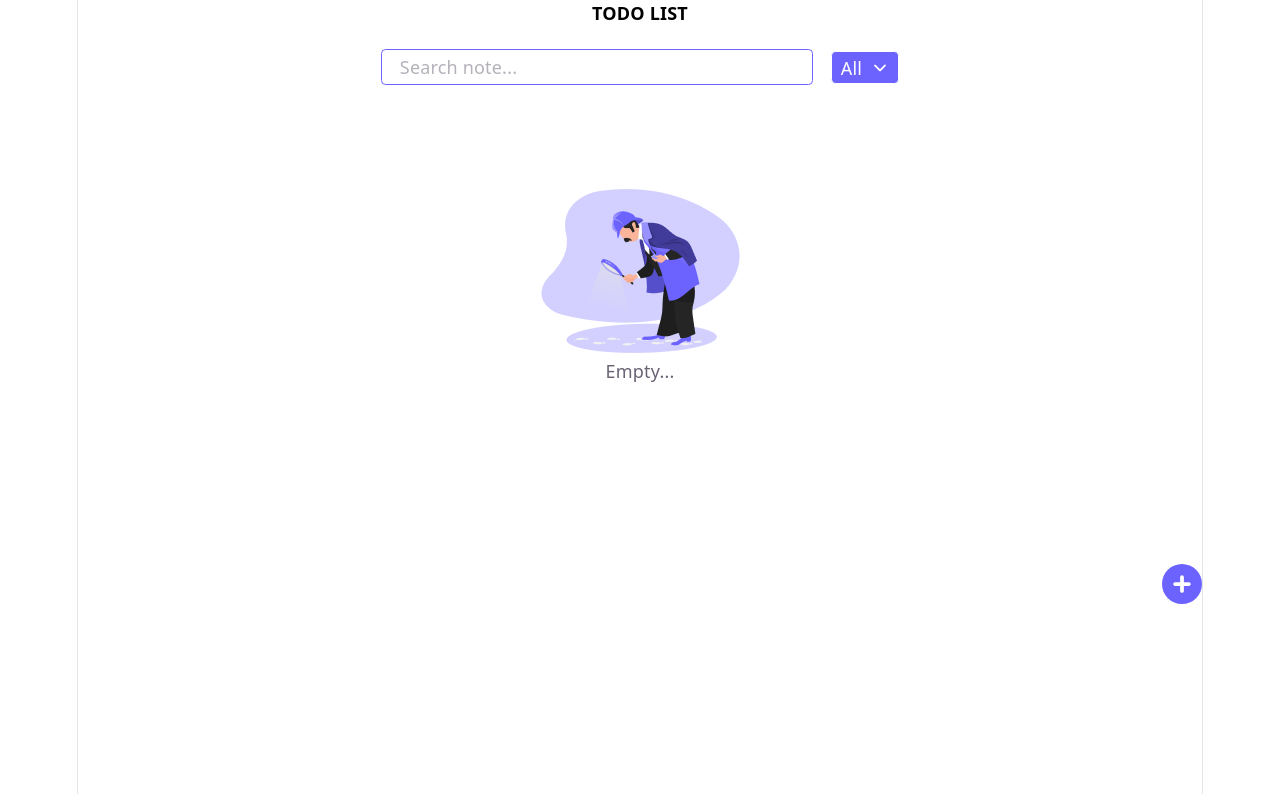
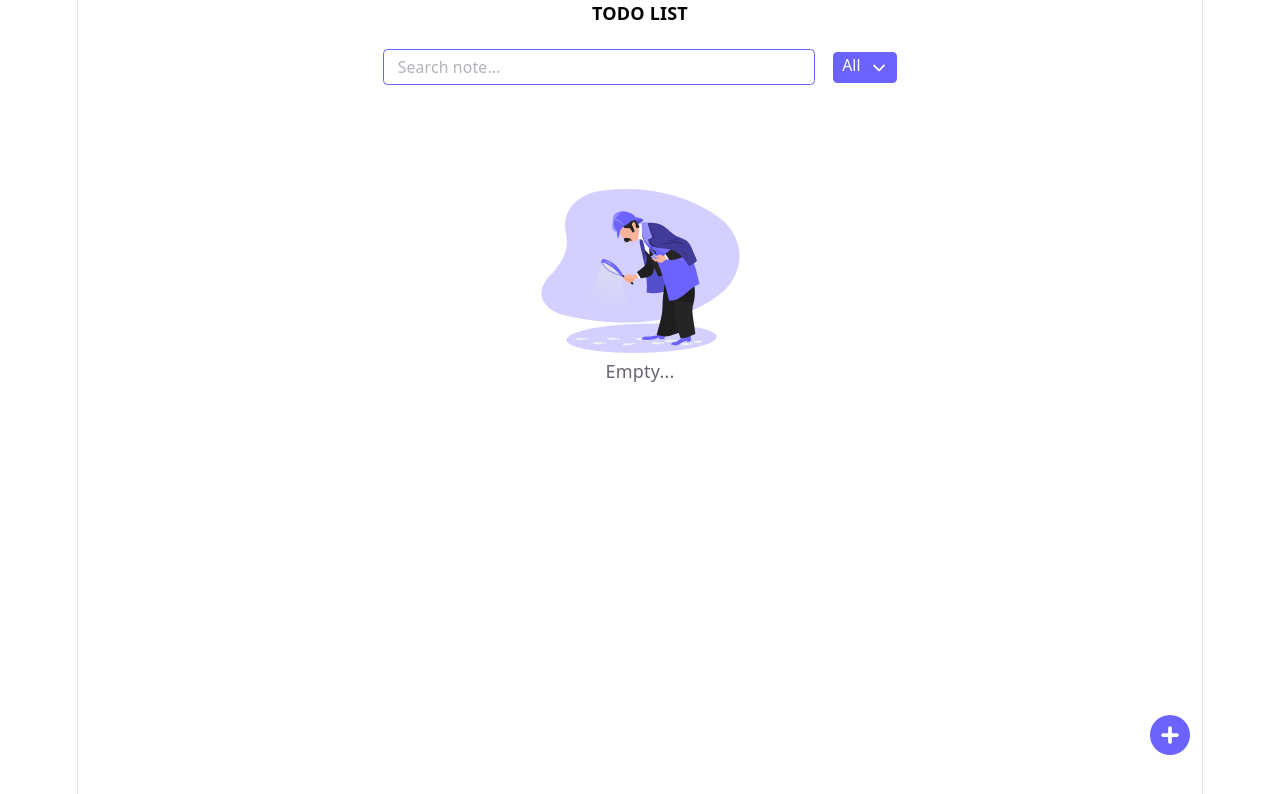
Before and after one commit to kngxfrd/todo_frontend, a React (Vite) app: page /#/ in a window 1280 px wide. Shown: the top 794 px of the page. Built offline with nearby package versions, Linux system fonts and the light colour scheme.

Commit message:
updated fonts

```diff
--- a/src/App.tsx
+++ b/src/App.tsx
@@ -51,14 +51,14 @@ function App() {
       </div>
       <div className=" flex item-center justify-center gap-4 pt-5">
         <input
-          className=" border rounded-sm sm:w-sm h-8 pl-4 border-[#6c63ff] focus:outline-0"
+          className=" border rounded-sm w-sm text-sm h-8 pl-3 border-[#6c63ff] focus:outline-0 font-inter"
           type="text"
           placeholder="Search note..."
           value={search}
           onChange={(e) => setSearch(e.target.value)}
         />
-        <button className=" text-md">
-          <div className="border -mt-1 p-2 px-2 py-0.5 flex gap-2 mt-0.5 bg-[#6c63ff] text-white rounded-sm">
+        <button className=" text-sm">
+          <div className="h-7 -mt-1 p-2 px-2 py-0.5 flex gap-2 mt-0.5 bg-[#6c63ff] text-white rounded-sm font-kanit">
             All
             <IoIosArrowDown className="mt-1" size={18} />
           </div>
@@ -104,7 +104,9 @@ function App() {
                     />
                     <span
                       className={
-                        note.completed ? "line-through text-gray pl-5" : "pl-5"
+                        note.completed
+                          ? "line-through text-gray pl-5"
+                          : "pl-5 font-kanit"
                       }
                     >
                       {note.text}
@@ -126,7 +128,7 @@ function App() {
           )}
         </div>
       </div>
-      <div className="flex-col justify-items-end bottom-10 mt-40 ">
+      <div className="fixed bottom-10 right-20">
         <FaCirclePlus size={40} color="#6c63ff" onClick={() => setOpen(true)} />
       </div>
 
@@ -139,7 +141,7 @@ function App() {
               <input
                 autoFocus
                 type="text"
-                className="border border-[#6c63ff] p-2 w-full rounded focus:outline-0"
+                className="border border-[#6c63ff] p-2 w-full rounded focus:outline-0 font-inter text-sm text-black"
                 placeholder="Input your note"
                 value={input}
                 onChange={(e) => setInput(e.target.value)}
@@ -147,7 +149,7 @@ function App() {
 
               <div className="flex justify-end gap-35">
                 <button
-                  className="bg-white px-3 py-1 rounded border border-[#6c63ff] text-[#6c63ff]"
+                  className="bg-white px-3 py-1 rounded-md border border-[#6c63ff] text-[#6c63ff]"
                   onClick={() => {
                     setOpen(false);
                     setInput("");
@@ -158,7 +160,7 @@ function App() {
                 </button>
 
                 <button
-                  className="bg-[#6c63ff] text-white px-3 py-1 rounded"
+                  className="bg-[#6c63ff] text-white px-3 py-1 rounded-md font-inter"
                   onClick={handleApply}
                 >
                   Apply
```
